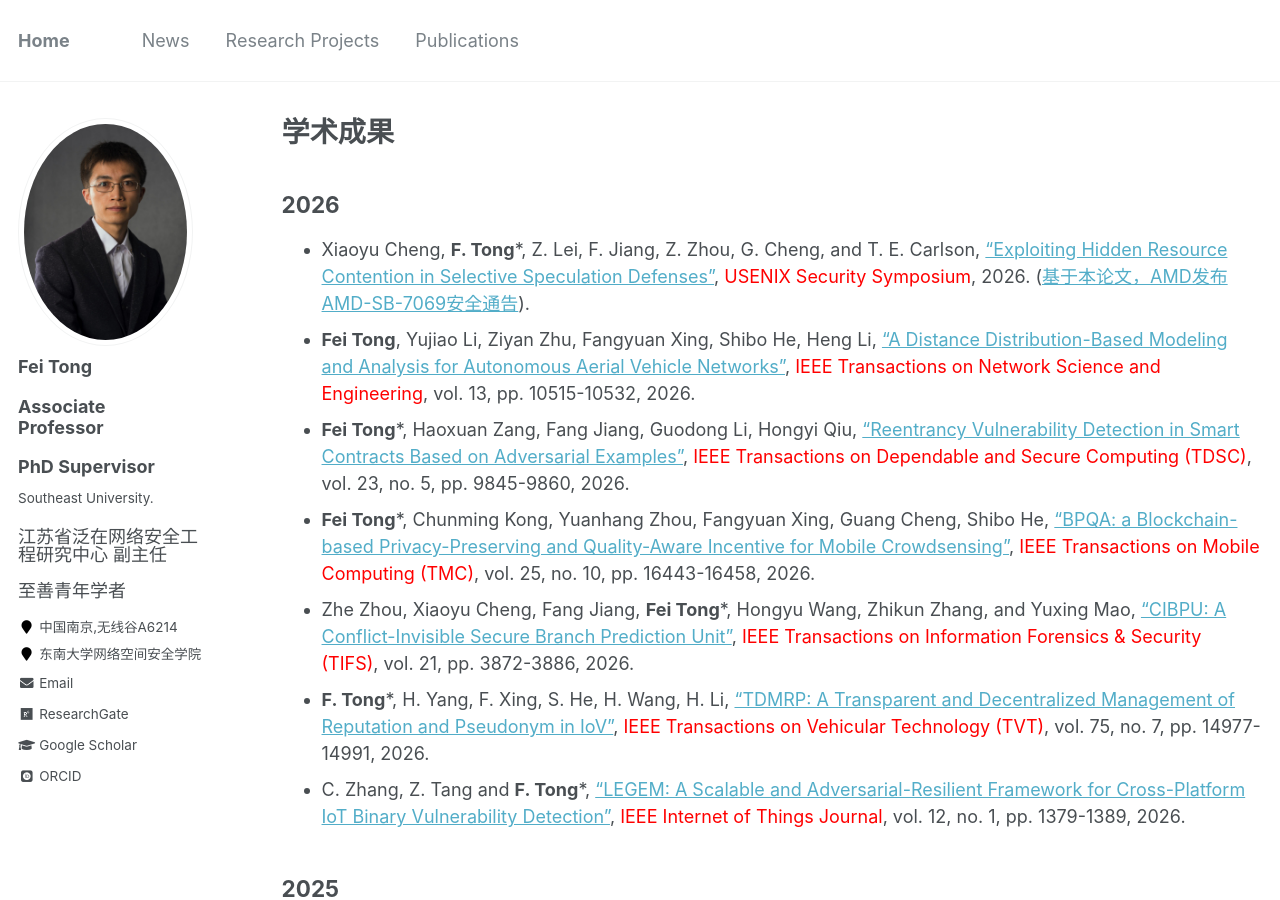
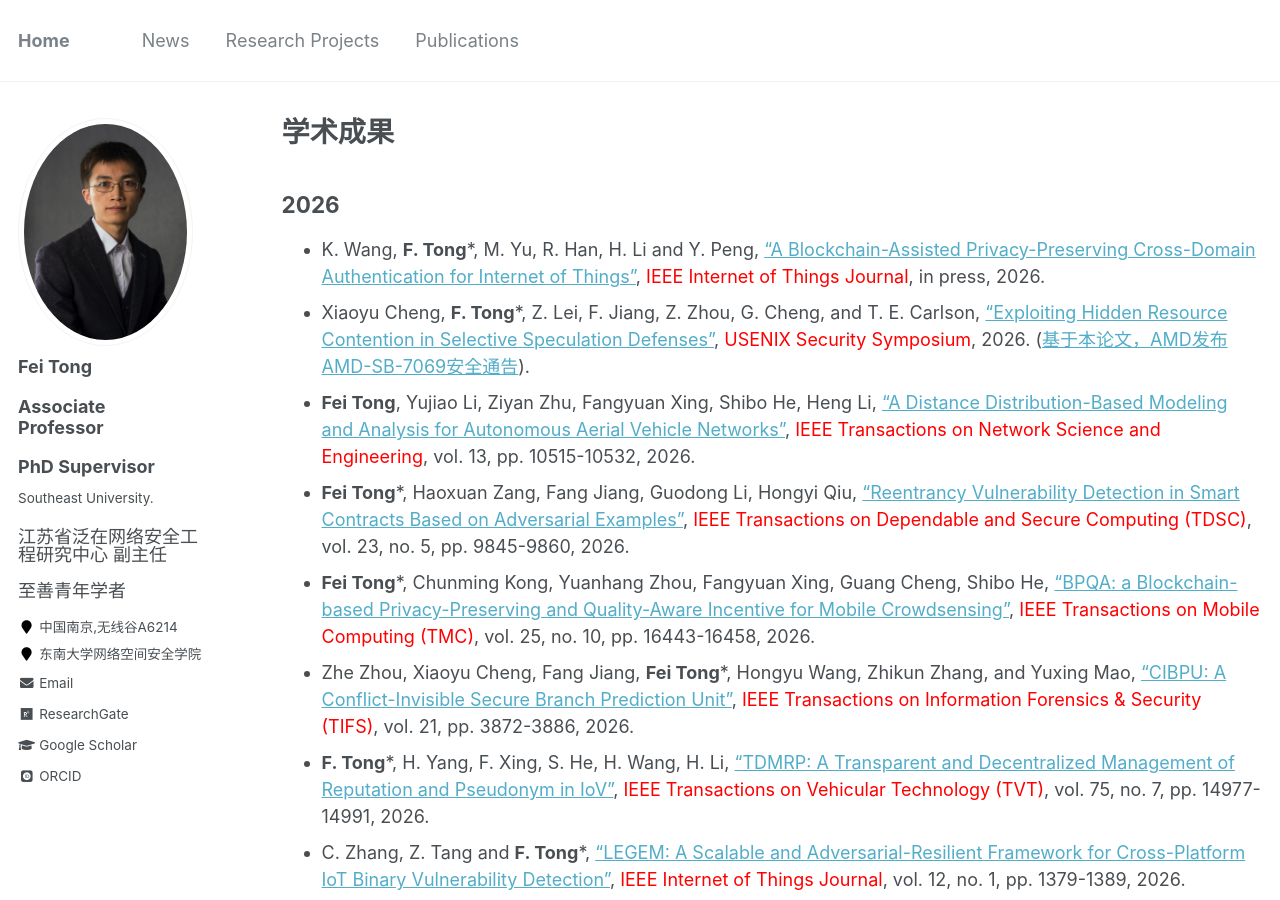
Before and after one commit to fei-tong/fei-tong.github.io, a Jekyll site: the page built from _pages/publications.md, in a window 1280 px wide and 900 px high. Built offline with Jekyll 4.4.1, drawn with Linux system fonts in a browser that asks for light colours; some web fonts are replaced.

Commit message:
Update publications.md

```diff
--- a/_pages/publications.md
+++ b/_pages/publications.md
@@ -12,6 +12,7 @@ author_profile: true
 
 ## 2026
 
+- K. Wang, **F. Tong***, M. Yu, R. Han, H. Li and Y. Peng, <a href="https://ieeexplore.ieee.org/document/11720364" target="_blank" rel="noopener noreferrer">"A Blockchain-Assisted Privacy-Preserving Cross-Domain Authentication for Internet of Things"</a>, <font color="red">IEEE Internet of Things Journal</font>, in press, 2026.
 - Xiaoyu Cheng, **F. Tong***, Z. Lei, F. Jiang, Z. Zhou, G. Cheng, and T. E. Carlson, <a href="https://www.usenix.org/conference/usenixsecurity26/presentation/cheng" target="_blank" rel="noopener noreferrer">"Exploiting Hidden Resource Contention in Selective Speculation Defenses"</a>, <font color="red">USENIX Security Symposium</font>, 2026. (<a href="https://www.amd.com/en/resources/product-security/bulletin/amd-sb-7069.html" target="_blank" rel="noopener noreferrer">基于本论文，AMD发布AMD-SB-7069安全通告</a>).
 - **Fei Tong**, Yujiao Li, Ziyan Zhu, Fangyuan Xing, Shibo He, Heng Li, <a href="https://ieeexplore.ieee.org/document/11611675" target="_blank" rel="noopener noreferrer">"A Distance Distribution-Based Modeling and Analysis for Autonomous Aerial Vehicle Networks"</a>, <font color="red">IEEE Transactions on Network Science and Engineering</font>, vol. 13, pp. 10515-10532, 2026.
 - **Fei Tong***, Haoxuan Zang, Fang Jiang, Guodong Li, Hongyi Qiu, <a href="https://ieeexplore.ieee.org/document/11534972" target="_blank" rel="noopener noreferrer">"Reentrancy Vulnerability Detection in Smart Contracts Based on Adversarial Examples"</a>, <font color="red">IEEE Transactions on Dependable and Secure Computing (TDSC)</font>, vol. 23, no. 5, pp. 9845-9860, 2026.
```
